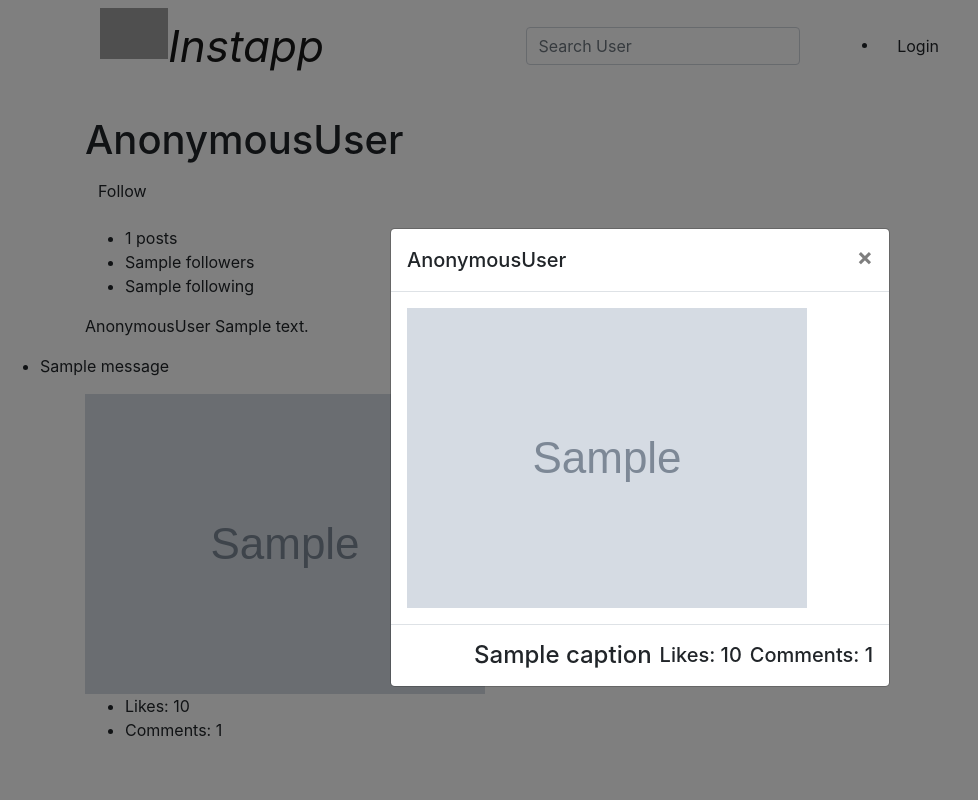
After one commit to joannekoye/instagram, a Django app: template gram/templates/otherProfile.html in a window 1280 px wide, after a click that opens the changed part. The commit adds this page. Shown: the whole page, without its empty margins (0-978 px from the left). Run offline with Django 3.2, Linux system fonts and the light colour scheme; tables that the repository leaves empty hold one stand-in row (values such as "Sample post"); the template is opened without the code that fills it: values that come from a table or form of the project are taken from there, most other values are stand-ins (such as "Sample title", 1, 10 or a date in 2020); grey boxes marked "Sample" are stand-in pictures; one stand-in notice (Sample message) is shown; some libraries are stand-ins or nearby versions; some web fonts are replaced; grey boxes are pictures that could not be loaded.

Commit message:
create and populate more template files

```diff
--- a/gram/templates/navbar.html
+++ b/gram/templates/navbar.html
@@ -1,34 +1,28 @@
-<!DOCTYPE html>
-<html lang="en">
-<head>
-
-  <meta charset="utf-8">
-  <meta name="viewport" content="width=device-width, initial-scale=1">
-</head>
-<body>
-<nav class="navbar navbar-inverse">
-  <div class="container-fluid">
-    <div class="navbar-header">
-      <a class="navbar-brand" href="">Instapp</a>
+<nav id="nav" class="navbar sticky-top navbar-expand-lg navbar-light">
+  <div class="container">
+    <div class="col-md-4" style='display:flex;'>
+      <img src="https://upload.wikimedia.org/wikipedia/commons/thumb/e/e7/Instagram_logo_2016.svg/1200px-Instagram_logo_2016.svg.png" width = '20%' height="10%">
+      <a class="navbar-brand" href="{% url 'home' %}" style='font-size: 275%'> <em>Instapp</em> </a>
     </div>
-    <div class="col-sm-4 col-md-4 navbar-right">
-        <form class="navbar-form" role="search" action="">
-            <div class="input-group">
-                <input type="text" class="form-control" placeholder="Search Users" name="search">
-                <div class="input-group-btn">
-                    <button class="btn btn-default" type="submit"><i class="glyphicon glyphicon-search"></i></button>
+    <div class="col-md-4" style="margin-left: 5%; margin-right: -3%;">
+      <div class="collapse navbar-collapse" id="navbarSupportedContent">
+        <form  action="{% url 'search' %}" role="search" class="form-inline  my-2 my-lg-0">
+          <input id="searchUp" class="form-control" name="user" type="text" placeholder="Search User" aria-label="Search">
+        </form>
       </div>
     </div>
-        </form>
-    </div>
-    <div class="col-sm-6 col-md-6">
+    <div class="col-md-4">
+      <div class="collapse navbar-collapse" id="navbarSupportedContent">
+        <a class="itens" ><i class="far fa-compass"></i></a>
+        <a class="iten" ><i class="far fa-heart"></i></a>
+        <a class="ite" href="{% url 'profile' %}"><i class="far fa-user"></i></a>
         {% if user.is_authenticated %}
         <ul>
           <li class="dropdown">
-          <a href="#" class="dropdown-toggle btn btn-default" data-toggle="dropdown" role="button" aria-expanded="false">Account<span class="caret"></span></a>
+            <a data-toggle="dropdown" ><i class="fas fa-user-cog" style='margin-top:60%;'></i></a>
             <ul class="dropdown-menu" role="menu">
               <li>
-              <a href="">Home</a>
+                <a href="{%url 'image'%}">Add Image</a>
               </li>
               <li>
                 <a href="/accounts/password/change/">Change Password</a>
@@ -41,14 +35,10 @@
         </ul>
         {% else %}
         <li>
-        <a class="btn btn-default" href="/accounts/login">Login</a>
-      </li>
-      <li>
-        <a class="btn btn-default" href="/accounts/register">Register</a>
+          <a class="btn btn-default" href="/accounts/login">Login<i class="fas fa-sign-in-alt" style='margin-left:40%;'></i></a>
         </li>
         {% endif %}
       </div>
     </div>
+  </div>
 </nav>
-</body>
-</html>
--- /dev/null
+++ b/gram/templates/otherProfile.html
@@ -0,0 +1,74 @@
+{%extends 'base.html'%}
+{%load bootstrap4%}
+{%block content%}
+<header>
+    <div class="container">
+        <div class="profile">
+            <div class="profile-image">
+                <img src="{{profile.profile_pic.url}}">
+             </div>
+            <div class="profile-user-settings">
+                <h1 class="profile-user-name">{{user}}</h1>
+                <form class="form-group" action="{% url 'follow' user.id %}" method="post">
+                    {%csrf_token%}
+                    {%bootstrap_form form%}
+                    <button type="submit" class="btn profile-edit-btn">Follow </button>
+                </form>
+            </div>
+            <div class="profile-stats">
+                <ul>
+                    <li><span class="profile-stat-count">{{photos|length}}</span> posts</li>
+                    <li><span class="profile-stat-count">{{profile.followers}}</span> followers</li>
+                    <li><span class="profile-stat-count">{{profile.following}}</span> following</li>
+                    </ul>
+            </div>
+            <div class="profile-bio">
+                <p><span class="profile-real-name">{{user}}</span> {{profile.bio}}</p>
+            </div>
+        </div>
+    </div>
+</header>
+{% if messages %}
+  <ul class="messages">
+    {% for message in messages %}
+      <li class="{{ message.tags }}">{{ message }}</li>
+    {% endfor %}
+  </ul>
+{% endif %}
+<main>
+    <div class="container">
+        <div class="gallery">
+            {% for photo in photos %}
+            <div class="gallery-item" tabindex="0" data-toggle="modal" data-target="#exampleModalScrollable">
+                <img src="{{photo.image_path.url}}" class="gallery-image">
+                <div class="gallery-item-info">
+                <ul>
+                    <li class="gallery-item-likes"><span class="visually-hidden">Likes:</span><i class="fas fa-heart" aria-hidden="true"></i> {{photo.likes}}</li>
+                    <li class="gallery-item-comments"><span class="visually-hidden">Comments:</span><i class="fas fa-comment" aria-hidden="true"></i> {{photo.comments|length}}</li>
+                </ul>
+                </div>
+            </div>
+            <div class="modal fade" id="exampleModalScrollable" tabindex="-1" role="dialog" aria-labelledby="exampleModalScrollableTitle" aria-hidden="true" style="margin-top: 200px">
+                <div class="modal-dialog modal-dialog-scrollable" role="document">
+                    <div class="modal-content">
+                        <div class="modal-header">
+                            <h5 class="modal-title" id="exampleModalScrollableTitle">{{user}}</h5>
+                            <button type="button" class="close" data-dismiss="modal" aria-label="Close"><span aria-hidden="true">&times;</span></button>
+                        </div>
+                        <div class="modal-body">
+                            <img src="{{photo.image_path.url}}" class="image-fluid" data-toggle="modal" data-target="#exampleModalScrollable">
+                        </div>
+                        <div class="modal-footer">
+                            <h4>{{photo.caption}}</h4>
+                            <h5 class="gallery-item-likes"><span class="visually-hidden">Likes:</span><i class="fas fa-heart" aria-hidden="true"></i> {{photo.likes}}</h5>
+                            <h5 class="gallery-item-comments"><span class="visually-hidden">Comments:</span><i class="fas fa-comment" aria-hidden="true"></i> {{photo.comments|length}}</h5>
+                        </div>
+                    </div>
+                </div>
+            </div>
+            {% endfor %}
+        </div>
+        <div class="loader"></div>
+    </div>
+</main>
+{%endblock%}
```
Also changed, not shown: gram/templates/profile.html (added, +106 -0 lines), gram/templates/search.html (+44 -0 lines), gram/templates/update.html (added, +17 -0 lines). Lines whose indentation alone changed are shown as unchanged.
